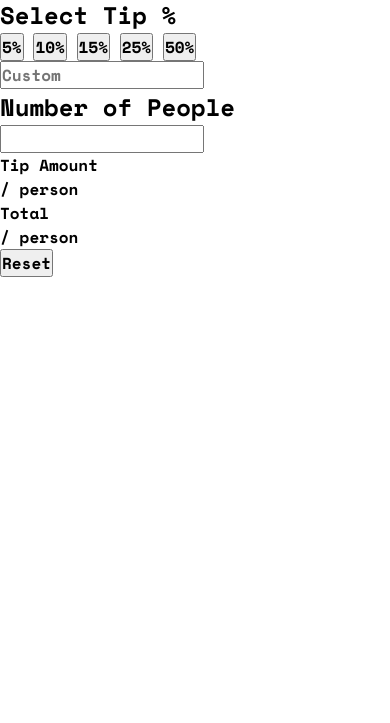
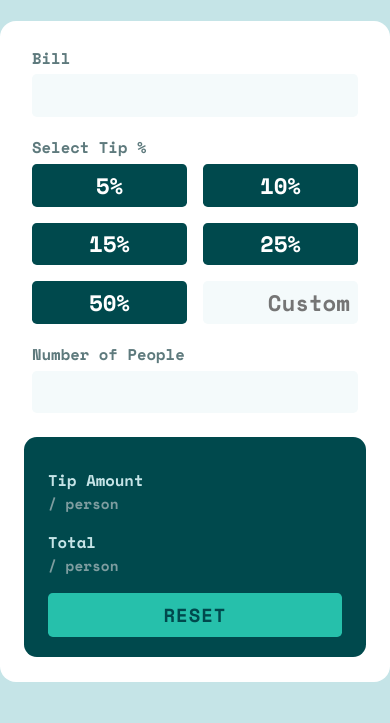
Before and after one commit to MatiasBastarrica/tip-calculator-app-main, a plain HTML site: page index.html in a window 390 px wide. Shown: the part 121-844 px from the top of the page. Drawn offline with nearby package versions, Linux system fonts and the light colour scheme.

Commit message:
Position and style the tip calculator component and all its elements for the mobile layout

```diff
--- a/index.html
+++ b/index.html
@@ -57,12 +57,16 @@
         </div>
         <div class="tip-calculator__display">
           <div class="tip-amount-container">
-            <div class="tip-amount__text">Tip Amount <br />/ person</div>
-            <div class="tip-amount__number"></div>
+            <div class="tip-amount__text">
+              Tip Amount <br /><span class="subtitle">/ person</span>
+            </div>
+            <div class="tip-amount__number number-displayed"></div>
           </div>
           <div class="total-container">
-            <div class="total__text">Total <br />/ person</div>
-            <div class="total__number"></div>
+            <div class="total__text">
+              Total <br /><span class="subtitle">/ person</span>
+            </div>
+            <div class="total__number number-displayed"></div>
           </div>
           <button class="reset-btn" type="button">Reset</button>
         </div>
--- a/styles.css
+++ b/styles.css
@@ -2,7 +2,7 @@
 
 :root {
   /* # PRIMARY # */
-  --green-400: hsl(172, , 67%, 45%);
+  --green-400: hsl(172, 67%, 45%);
   /* # NEUTRAL # */
   --green-900: hsl(183, 100%, 15%);
   --grey-500: hsl(186, 14%, 43%);
@@ -58,9 +58,125 @@ select {
   font: inherit;
 }
 
+input::-webkit-outer-spin-button,
+input::-webkit-inner-spin-button {
+  -webkit-appearance: none;
+  margin: 0;
+}
+
+input[type="number"] {
+  -moz-appearance: textfield;
+}
+
 /* ### GENERAL STYLING ### */
 
 body {
   font-family: var(--ff-space-mon);
   font-weight: var(--fw-700);
+  background-color: var(--grey-200);
 }
+
+/* ### TIP CALCULATOR COMPONENT ### */
+
+.logo-container {
+  margin-top: 3rem;
+  margin-inline: auto;
+  width: fit-content;
+}
+
+.tip-calculator-component {
+  margin-top: 2.5rem;
+  background-color: var(--white);
+  padding: 1.6rem 1.5rem;
+  border-radius: 1rem;
+}
+
+.tip-calculator-component button {
+  border: none;
+}
+
+.tip-calculator__content {
+  display: grid;
+  gap: 1.2rem;
+  padding-inline: 0.5rem;
+}
+
+.tip-calculator__content .calc-title {
+  color: var(--grey-500);
+  font-size: 0.975rem;
+  margin-bottom: 0.3rem;
+}
+
+.tip-calculator__content input {
+  width: 100%;
+  border: none;
+  background-color: var(--grey-50);
+  padding: 0.3rem 0.5rem;
+  font-size: 1.4rem;
+  text-align: end;
+  color: var(--green-900);
+  position: relative;
+  z-index: 0;
+}
+
+.tip-calculator__content input,
+.tip-calculator__content button {
+  border-radius: 0.3rem;
+}
+
+.tip-grid {
+  display: grid;
+  grid-template-columns: repeat(2, 1fr);
+  gap: 1rem;
+}
+
+.tip {
+  padding: 0.3rem 0.5rem;
+  font-size: 1.4rem;
+  background-color: var(--green-900);
+  color: var(--white);
+}
+
+.tip-calculator__display {
+  margin-top: 1.5rem;
+  background-color: var(--green-900);
+  display: grid;
+  gap: 1rem;
+  padding: 2rem 1.5rem 1.2rem;
+  border-radius: 0.8rem;
+}
+
+.tip-amount-container,
+.total-container {
+  display: flex;
+  align-items: center;
+  gap: 1rem;
+  justify-content: space-between;
+}
+
+.tip-amount__text,
+.total__text {
+  color: var(--grey-200);
+  font-size: 0.975rem;
+}
+
+.tip-calculator__display .subtitle {
+  color: var(--grey-400);
+  font-size: 0.9rem;
+}
+
+.tip-calculator__display .number-displayed {
+  color: var(--green-400);
+  font-size: 2.1rem;
+}
+
+.tip-calculator__display .reset-btn {
+  background-color: var(--green-400);
+  color: var(--green-900);
+  padding: 0.5rem 1rem;
+  text-transform: uppercase;
+  border: none;
+  border-radius: 0.3rem;
+  font-size: 1.185rem;
+  letter-spacing: 1px;
+}
```
